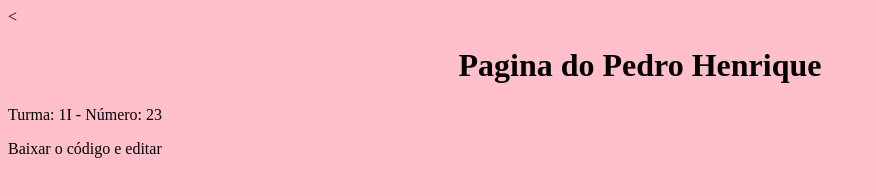
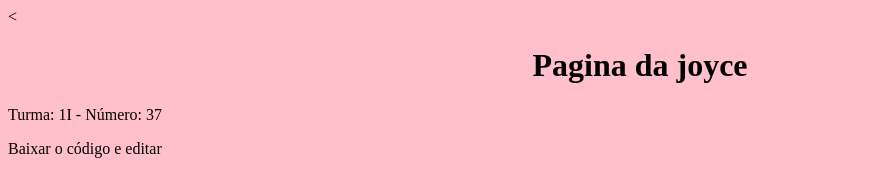
Before and after one commit to joyceamadi/primeiroi_2t, a plain HTML site: page index.html in a window 1280 px wide. Shown: the whole page, without its empty margins (0-876 px from the left). Drawn offline with Linux system fonts and the light colour scheme.

Commit message:
Aula 27-07

```diff
--- a/index.html
+++ b/index.html
@@ -2,12 +2,12 @@
 <html lang="pt-br" dir="ltr">
   <head>
     <meta charset="utf-8">
-    <title>Aluno Pedro</title>
+    <title>Aluno Joyceamadi</title>
     <link rel="stylesheet" href="estilo.css">
   </head>
   <body>
-    <<h1>Pagina do Pedro Henrique</h1>
-    <p>Turma: 1I - Número: 23</p>
+    <<h1>Pagina da joyce</h1>
+    <p>Turma: 1I - Número: 37</p>
     <p>Baixar o código e editar</p>
   </body>
 </html>
```
